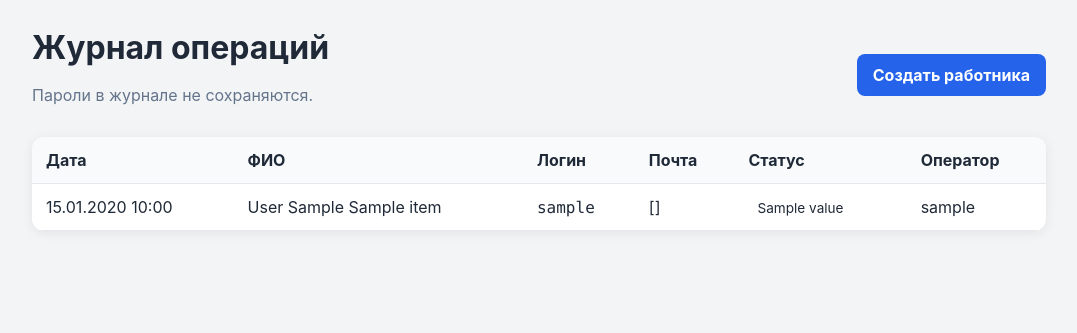
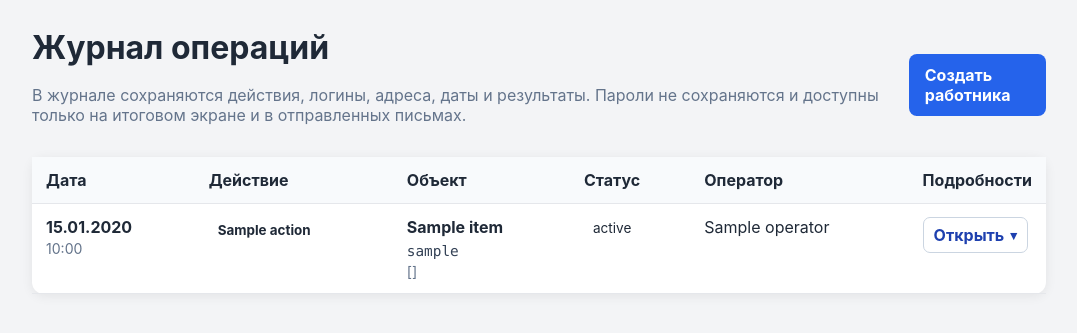
Before and after one commit to DonBellozi/account_provisioner_mvp, a FastAPI app: template app/templates/dashboard.html in a window 1280 px wide. Shown: the part 48-381 px from the top of the page, without its empty margins (101-1178 px from the left). Run offline with FastAPI, Linux system fonts and the light colour scheme; the template is opened without the code that fills it: most values are stand-ins (such as "Sample title", 1, 10 or a date in 2020); parts of the project's set-up code (start-up, migrations or seed data) failed here and were passed over.

Commit message:
Запуск проекта

```diff
--- a/app/static/style.css
+++ b/app/static/style.css
@@ -559,3 +559,163 @@ button.danger {
     white-space: normal;
   }
 }
+
+
+/* Журнал операций */
+.journal-card {
+  overflow: visible;
+}
+.journal-table {
+  min-width: 900px;
+}
+.journal-table th {
+  white-space: nowrap;
+}
+.journal-main-row td {
+  vertical-align: top;
+}
+.journal-date {
+  white-space: nowrap;
+  font-weight: 700;
+}
+.journal-date span {
+  display: block;
+  margin-top: 3px;
+  color: #64748b;
+  font-size: .88rem;
+  font-weight: 400;
+}
+.action-badge {
+  display: inline-flex;
+  align-items: center;
+  width: fit-content;
+  padding: 5px 9px;
+  border-radius: 999px;
+  font-size: .84rem;
+  font-weight: 700;
+  white-space: nowrap;
+}
+.action-badge.provision {
+  color: #1e40af;
+  background: #dbeafe;
+}
+.action-badge.dismissal {
+  color: #9a3412;
+  background: #ffedd5;
+}
+.journal-object-meta {
+  display: grid;
+  gap: 4px;
+  margin-top: 6px;
+  color: #64748b;
+  font-size: .9rem;
+}
+.journal-object-meta code {
+  color: #334155;
+}
+.journal-details-cell {
+  width: 1%;
+  min-width: 130px;
+}
+.journal-details {
+  position: relative;
+}
+.journal-details summary {
+  display: inline-flex;
+  align-items: center;
+  gap: 6px;
+  padding: 7px 10px;
+  border: 1px solid #cbd5e1;
+  border-radius: 7px;
+  background: #ffffff;
+  color: #1e40af;
+  font-weight: 700;
+  cursor: pointer;
+  user-select: none;
+  list-style: none;
+}
+.journal-details summary::-webkit-details-marker {
+  display: none;
+}
+.journal-details summary::after {
+  content: "▾";
+  font-size: .8rem;
+  transition: transform .15s ease;
+}
+.journal-details[open] summary::after {
+  transform: rotate(180deg);
+}
+.journal-details-panel {
+  position: absolute;
+  z-index: 20;
+  top: calc(100% + 8px);
+  right: 0;
+  width: min(620px, calc(100vw - 48px));
+  padding: 18px;
+  border: 1px solid #cbd5e1;
+  border-radius: 10px;
+  background: #ffffff;
+  box-shadow: 0 14px 35px rgba(15, 23, 42, .18);
+}
+.journal-details-heading {
+  display: flex;
+  justify-content: space-between;
+  gap: 18px;
+  padding-bottom: 12px;
+  border-bottom: 1px solid #e2e8f0;
+}
+.journal-details-grid {
+  display: grid;
+  grid-template-columns: minmax(220px, .9fr) minmax(220px, 1.1fr);
+  gap: 9px 18px;
+  margin: 16px 0 0;
+}
+.journal-details-grid dt {
+  color: #64748b;
+  font-weight: 600;
+}
+.journal-details-grid dd {
+  margin: 0;
+  overflow-wrap: anywhere;
+  font-weight: 600;
+}
+.journal-error {
+  margin-top: 16px;
+  padding: 12px 14px;
+  border-radius: 8px;
+  background: #fef2f2;
+  color: #991b1b;
+}
+.journal-error pre {
+  margin: 8px 0 0;
+  white-space: pre-wrap;
+  overflow-wrap: anywhere;
+  font: inherit;
+}
+.journal-secret-note {
+  margin-top: 16px;
+  padding: 11px 13px;
+  border-radius: 8px;
+  background: #f8fafc;
+  color: #475569;
+  font-size: .9rem;
+}
+
+@media (max-width: 700px) {
+  .journal-details-panel {
+    position: fixed;
+    top: 80px;
+    right: 16px;
+    left: 16px;
+    width: auto;
+    max-height: calc(100vh - 110px);
+    overflow-y: auto;
+  }
+  .journal-details-grid {
+    grid-template-columns: 1fr;
+    gap: 4px;
+  }
+  .journal-details-grid dd {
+    margin-bottom: 9px;
+  }
+}
--- a/app/templates/dashboard.html
+++ b/app/templates/dashboard.html
@@ -4,26 +4,97 @@
 <div class="heading-row">
   <div>
     <h1>Журнал операций</h1>
-    <p class="muted">Пароли в журнале не сохраняются.</p>
+    <p class="muted">
+      В журнале сохраняются действия, логины, адреса, даты и результаты.
+      Пароли не сохраняются и доступны только на итоговом экране и в отправленных письмах.
+    </p>
   </div>
   <a class="button" href="/employees/new">Создать работника</a>
 </div>
-{% if dry_run %}<div class="alert warning">Включен безопасный режим DRY_RUN – реальные изменения в AD, Zimbra и почте не выполняются.</div>{% endif %}
-<section class="card table-wrap">
-  <table>
-    <thead><tr><th>Дата</th><th>ФИО</th><th>Логин</th><th>Почта</th><th>Статус</th><th>Оператор</th></tr></thead>
+
+{% if dry_run %}
+<div class="alert warning">
+  Включен безопасный режим DRY_RUN – реальные изменения в AD, Zimbra и почте не выполняются.
+</div>
+{% endif %}
+
+<section class="card table-wrap journal-card">
+  <table class="journal-table">
+    <thead>
+      <tr>
+        <th>Дата</th>
+        <th>Действие</th>
+        <th>Объект</th>
+        <th>Статус</th>
+        <th>Оператор</th>
+        <th>Подробности</th>
+      </tr>
+    </thead>
     <tbody>
-      {% for item in operations %}
-      <tr>
-        <td>{{ item.created_at.strftime('%d.%m.%Y %H:%M') }}</td>
-        <td>{{ item.last_name }} {{ item.first_name }} {{ item.middle_name }}</td>
-        <td><code>{{ item.login }}</code></td>
-        <td>{{ item.corporate_email }}</td>
-        <td><span class="status {{ item.status.value }}">{{ item.status.value }}</span></td>
-        <td>{{ item.operator_username }}</td>
+      {% for item in journal_items %}
+      <tr class="journal-main-row">
+        <td class="journal-date">
+          {{ item.created_at.strftime('%d.%m.%Y') }}
+          <span>{{ item.created_at.strftime('%H:%M') }}</span>
+        </td>
+        <td>
+          <span class="action-badge {{ item.kind }}">{{ item.action }}</span>
+        </td>
+        <td>
+          <strong>{{ item.subject }}</strong>
+          <div class="journal-object-meta">
+            {% if item.login %}<code>{{ item.login }}</code>{% endif %}
+            {% if item.corporate_email %}<span>{{ item.corporate_email }}</span>{% endif %}
+          </div>
+        </td>
+        <td>
+          <span class="status {{ item.status_key }}">{{ item.status_label }}</span>
+        </td>
+        <td>{{ item.operator }}</td>
+        <td class="journal-details-cell">
+          <details class="journal-details">
+            <summary>Открыть</summary>
+            <div class="journal-details-panel">
+              <div class="journal-details-heading">
+                <strong>{{ item.action }}</strong>
+                <span class="muted">Запись № {{ item.record_id }}</span>
+              </div>
+
+              <dl class="journal-details-grid">
+                {% for label, value in item.details %}
+                <dt>{{ label }}</dt>
+                <dd>{{ value or '–' }}</dd>
+                {% endfor %}
+                <dt>Оператор</dt>
+                <dd>{{ item.operator }}</dd>
+                <dt>Начало операции</dt>
+                <dd>{{ item.created_at.strftime('%d.%m.%Y %H:%M:%S') }}</dd>
+                {% if item.completed_at %}
+                <dt>Завершение операции</dt>
+                <dd>{{ item.completed_at.strftime('%d.%m.%Y %H:%M:%S') }}</dd>
+                {% endif %}
+              </dl>
+
+              {% if item.error_message %}
+              <div class="journal-error">
+                <strong>Ошибки и предупреждения</strong>
+                <pre>{{ item.error_message }}</pre>
+              </div>
+              {% endif %}
+
+              {% if item.kind == 'provision' %}
+              <div class="journal-secret-note">
+                Пароли к созданным учетным записям намеренно не записываются в журнал.
+              </div>
+              {% endif %}
+            </div>
+          </details>
+        </td>
       </tr>
       {% else %}
-      <tr><td colspan="6" class="muted">Операций пока нет.</td></tr>
+      <tr>
+        <td colspan="6" class="muted">Операций пока нет.</td>
+      </tr>
       {% endfor %}
     </tbody>
   </table>
```
Also changed, not shown: app/routers/employees.py (+126 -3 lines).
